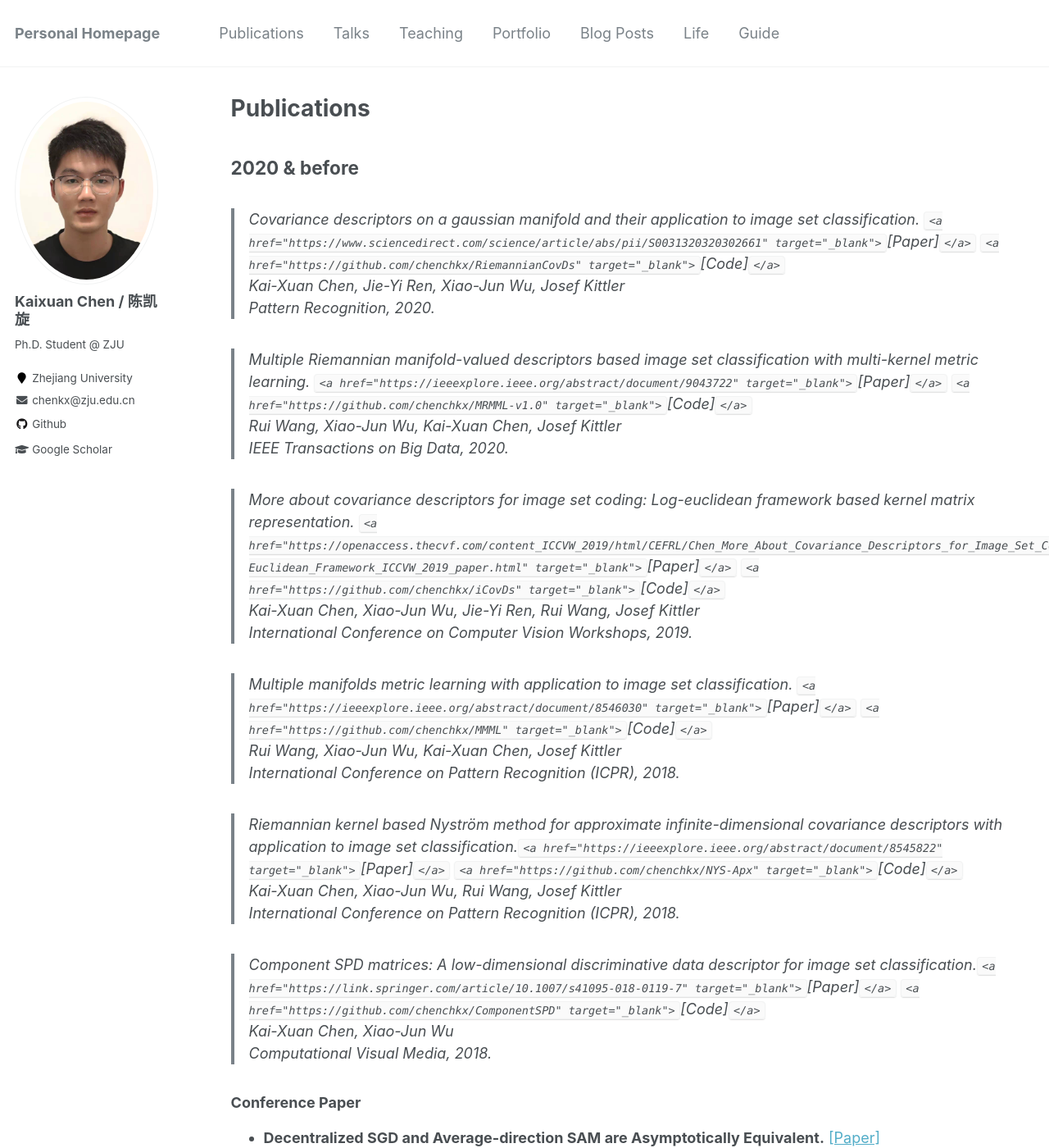
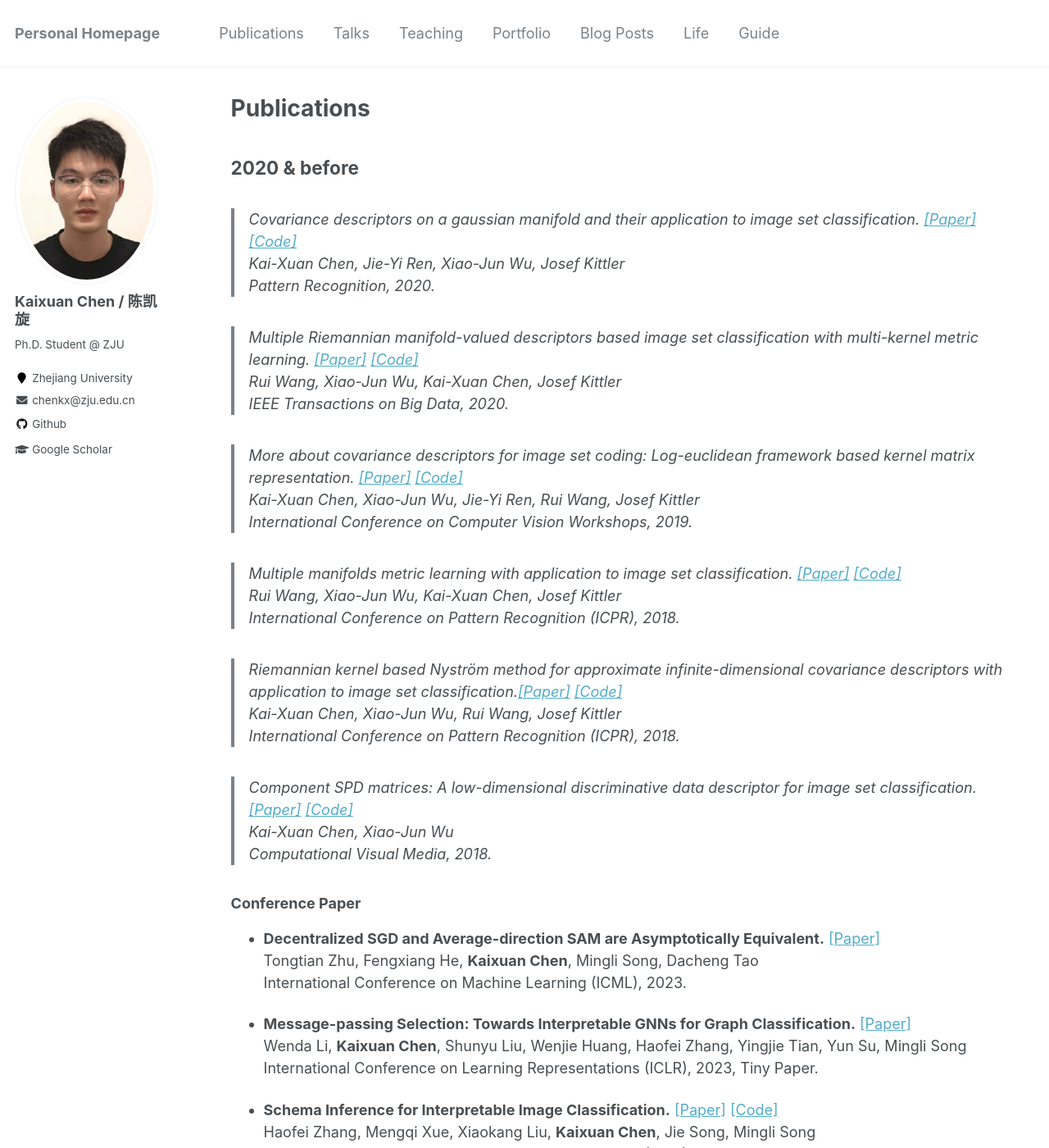
Before and after one commit to chenchkx/chenchkx.github.io, a Jekyll site: the page built from _pages/publications.md, in a window 1280 px wide and 1400 px high. Shown: the whole window at 82% size. Built offline with Jekyll 4.4.1, drawn with Linux system fonts in a browser that asks for light colours.

Commit message:
update publication

```diff
--- a/_pages/publications.md
+++ b/_pages/publications.md
@@ -8,27 +8,27 @@ redirect_from:
 ---
 ## 2020 & before
 
-> Covariance descriptors on a gaussian manifold and their application to image set classification. `<a href="https://www.sciencedirect.com/science/article/abs/pii/S0031320320302661" target="_blank">`[Paper]`</a>` `<a href="https://github.com/chenchkx/RiemannianCovDs" target="_blank">`[Code]`</a>` \\
+> Covariance descriptors on a gaussian manifold and their application to image set classification. <a href="https://www.sciencedirect.com/science/article/abs/pii/S0031320320302661" target="_blank">[Paper]</a> <a href="https://github.com/chenchkx/RiemannianCovDs" target="_blank">[Code]</a> \\
 > Kai-Xuan Chen, Jie-Yi Ren, Xiao-Jun Wu, Josef Kittler \\
 > Pattern Recognition, 2020.
 
-> Multiple Riemannian manifold-valued descriptors based image set classification with multi-kernel metric learning. `<a href="https://ieeexplore.ieee.org/abstract/document/9043722" target="_blank">`[Paper]`</a>` `<a href="https://github.com/chenchkx/MRMML-v1.0" target="_blank">`[Code]`</a>` \\
+> Multiple Riemannian manifold-valued descriptors based image set classification with multi-kernel metric learning. <a href="https://ieeexplore.ieee.org/abstract/document/9043722" target="_blank">[Paper]</a> <a href="https://github.com/chenchkx/MRMML-v1.0" target="_blank">[Code]</a> \\
 > Rui Wang, Xiao-Jun Wu, Kai-Xuan Chen, Josef Kittler \\
 > IEEE Transactions on Big Data, 2020.
 
-> More about covariance descriptors for image set coding: Log-euclidean framework based kernel matrix representation. `<a href="https://openaccess.thecvf.com/content_ICCVW_2019/html/CEFRL/Chen_More_About_Covariance_Descriptors_for_Image_Set_Coding_Log-Euclidean_Framework_ICCVW_2019_paper.html" target="_blank">`[Paper]`</a>` `<a href="https://github.com/chenchkx/iCovDs" target="_blank">`[Code]`</a>`  \\
+> More about covariance descriptors for image set coding: Log-euclidean framework based kernel matrix representation. <a href="https://openaccess.thecvf.com/content_ICCVW_2019/html/CEFRL/Chen_More_About_Covariance_Descriptors_for_Image_Set_Coding_Log-Euclidean_Framework_ICCVW_2019_paper.html" target="_blank">[Paper]</a> <a href="https://github.com/chenchkx/iCovDs" target="_blank">[Code]</a>  \\
 > Kai-Xuan Chen, Xiao-Jun Wu, Jie-Yi Ren, Rui Wang, Josef Kittler \\
 > International Conference on Computer Vision Workshops, 2019.
 
-> Multiple manifolds metric learning with application to image set classification. `<a href="https://ieeexplore.ieee.org/abstract/document/8546030" target="_blank">`[Paper]`</a>` `<a href="https://github.com/chenchkx/MMML" target="_blank">`[Code]`</a>`  \\
+> Multiple manifolds metric learning with application to image set classification. <a href="https://ieeexplore.ieee.org/abstract/document/8546030" target="_blank">[Paper]</a> <a href="https://github.com/chenchkx/MMML" target="_blank">[Code]</a>  \\
 > Rui Wang, Xiao-Jun Wu, Kai-Xuan Chen, Josef Kittler \\
 > International Conference on Pattern Recognition (ICPR), 2018.
 
-> Riemannian kernel based Nyström method for approximate infinite-dimensional covariance descriptors with application to image set classification.`<a href="https://ieeexplore.ieee.org/abstract/document/8545822" target="_blank">`[Paper]`</a>` `<a href="https://github.com/chenchkx/NYS-Apx" target="_blank">`[Code]`</a>` \\
+> Riemannian kernel based Nyström method for approximate infinite-dimensional covariance descriptors with application to image set classification.<a href="https://ieeexplore.ieee.org/abstract/document/8545822" target="_blank">[Paper]</a> <a href="https://github.com/chenchkx/NYS-Apx" target="_blank">[Code]</a> \\
 > Kai-Xuan Chen, Xiao-Jun Wu, Rui Wang, Josef Kittler \\
 > International Conference on Pattern Recognition (ICPR), 2018.
 
-> Component SPD matrices: A low-dimensional discriminative data descriptor for image set classification.`<a href="https://link.springer.com/article/10.1007/s41095-018-0119-7" target="_blank">`[Paper]`</a>`  `<a href="https://github.com/chenchkx/ComponentSPD" target="_blank">`[Code]`</a>` \\
+> Component SPD matrices: A low-dimensional discriminative data descriptor for image set classification.<a href="https://link.springer.com/article/10.1007/s41095-018-0119-7" target="_blank">[Paper]</a> <a href="https://github.com/chenchkx/ComponentSPD" target="_blank">[Code]</a> \\
 > Kai-Xuan Chen, Xiao-Jun Wu \\
 > Computational Visual Media, 2018.
 
```
